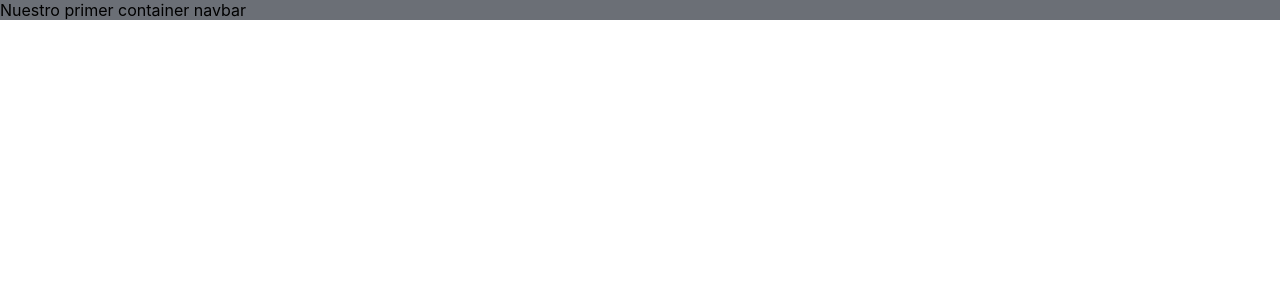
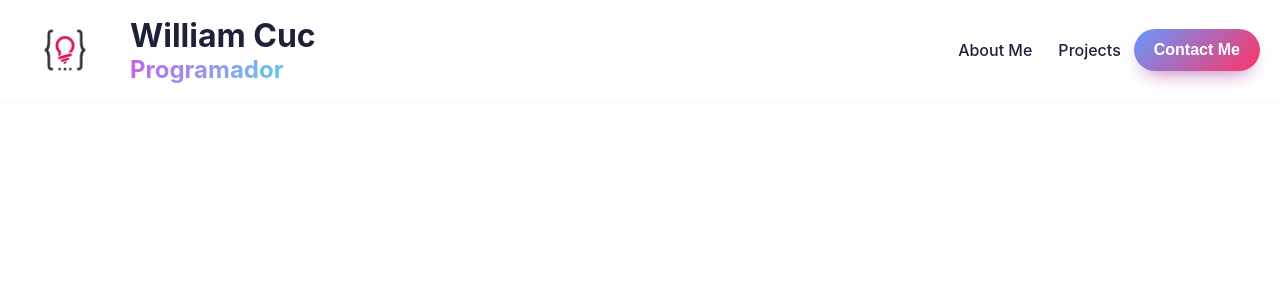
Before and after one commit to WilliamCucJR/portfoli-udemy, a React (Create React App) app: page / in a window 1280 px wide. Shown: the top 300 px of the page. Built offline with nearby package versions, Linux system fonts and the light colour scheme.

Commit message:
Creacion de navbar y menu amburguesa

```diff
--- a/src/Components/Navbar/Navbar.js
+++ b/src/Components/Navbar/Navbar.js
@@ -1,10 +1,30 @@
-import React from 'react'
+import React, { useState } from 'react'
 import * as S from './Navbar.styles';
 
 const Navbar = () => {
+  const [showMenuBurguer, setShowMenuBurguer] = useState(false);
   return (
     <S.ContainerNavbar>
-        Nuestro primer container navbar
+        <S.ContainerLogo>
+          <S.ImageLogo src="/img/logo_dev.png" alt="Logo William Cuc" />
+          <div>
+            <h1>William Cuc</h1>
+            <h2>Programador</h2>
+          </div>
+        </S.ContainerLogo>
+
+        <S.ContainerBurguer onClick={() => setShowMenuBurguer(!showMenuBurguer)}>
+          <S.BurguerMenu />
+          <S.BurguerMenu />
+          <S.BurguerMenu />
+        </S.ContainerBurguer>
+
+
+        <S.ContainerItems showMenuBurguer={showMenuBurguer}>
+          <p>About Me</p>
+          <p>Projects</p>
+          <S.Button>Contact Me</S.Button>
+        </S.ContainerItems>
     </S.ContainerNavbar>
   )
 }
--- a/src/Components/Navbar/Navbar.styles.js
+++ b/src/Components/Navbar/Navbar.styles.js
@@ -2,5 +2,102 @@
 import { colors } from "../../styles/colors";
 
 export const ContainerNavbar = styled.div`
-    background-color: ${colors.TEXT_GREY_NEUTRAL};
+    max-width: 100vw;
+    height: 100px;
+    box-shadow: ${colors.BOX_SHADOW};
+    display: flex;
+    align-items: center;
+    justify-content: space-between;
+    padding: 0 20px;
+    background: ${colors.TEXT_WHITE};
 `;
+
+export const ContainerLogo = styled.div`
+    display: flex;
+    align-items: center;
+
+    h1, h2 {
+        font-weight: 700;
+        color: ${colors.TEXT_BLACK};
+        margin: 0;
+    }
+
+    h1{
+        font-size: 2rem;
+    }
+
+    h2{
+        background: linear-gradient(135deg, #cb5eee 0%, #4be1ec 100%);
+        background-clip: text;
+        -webkit-background-clip: text;
+        -webkit-text-fill-color: transparent;
+    }
+
+`;
+
+export const ImageLogo = styled.img`
+    width: 90px;
+    padding-right: 20px;
+`;
+
+export const ContainerItems = styled.div`
+    display: flex;
+    align-items: center;
+
+    p {
+        cursor: pointer;
+        padding: 0 13px;
+        text-decoration: none;
+        color: ${colors.TEXT_BLACK};
+        font-weight: 500;
+    }
+
+    @media (max-width: 768px) {
+        display: ${(props) => (props.showMenuBurguer ? 'inline-grid' : 'none')};
+        position: absolute;
+        top: 100px;
+        background: ${colors.TEXT_WHITE};
+        box-shadow: ${colors.BOX_SHADOW};
+        padding: 10px 0 20px 0;
+        width: 100%;
+        left: 0;
+
+        a{
+            padding: 10px 20px;
+        }
+    }
+`;
+
+export const Button = styled.button`
+    color: ${colors.TEXT_WHITE};
+    box-shadow: ${colors.BOX_SHADOW_BUTTON};
+    background: linear-gradient(135deg, #6699ff 0%, #ff3366 100%);
+    padding: 12px 20px;
+    border-radius: 999px;
+    border: none;
+    margin: 10px 0;
+    font-size: 16px;
+    font-weight: 700;
+    cursor: pointer;
+
+    @media (max-width: 768px) {
+        width: 50%;
+        margin: 5px 10px 0 10px;
+    }
+`;
+
+
+export const ContainerBurguer = styled.div`
+    display: none;
+
+    @media (max-width: 768px) {
+        display: block;
+    }
+`;
+
+export const BurguerMenu = styled.div`
+    width: 35px;
+    height: 2px;
+    background-color: ${colors.TEXT_BLACK};
+    margin: 6px 0;
+`;
```
Also changed, not shown: public/img/logo_dev.png (added).
